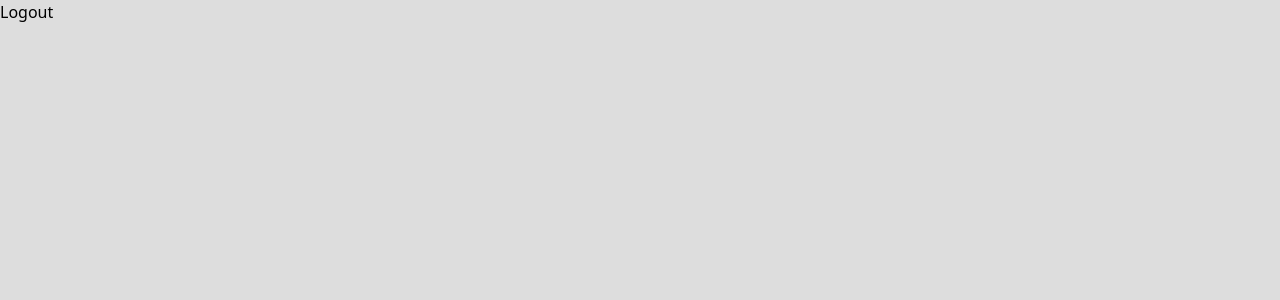
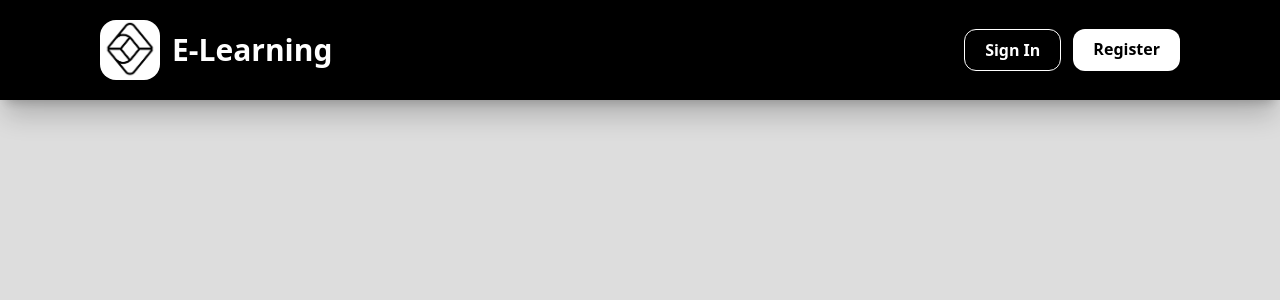
Before and after one commit to TranTienAnh190803/E-Learning-Platform, a React (Vite) app in the folder Frontend/: page / in a window 1280 px wide. Shown: the top 300 px of the page. Built offline with nearby package versions, Linux system fonts and the light colour scheme.

Commit message:
Frontend: Navbar

```diff
--- a/Frontend/src/Components/Navbar.tsx
+++ b/Frontend/src/Components/Navbar.tsx
@@ -0,0 +1,50 @@
+import { Link } from "react-router-dom";
+import { useAuthStore } from "../Hooks/AuthStore";
+import { isAdmin } from "../Helper/CheckRole";
+import { IoExit } from "react-icons/io5";
+
+export default function Navbar() {
+  const auth = useAuthStore((s) => s.auth);
+  const logout = useAuthStore((s) => s.logout);
+
+  return (
+    <div className="h-25 px-25 fixed top-0 left-0 right-0 flex justify-between items-center bg-black shadow-xl/20 z-1000">
+      <Link to={"/"} className="flex items-center select-none">
+        <img src="assets/Logo.jpg" className="h-15 rounded-2xl" />
+        <p className="pl-3 font-bold text-white text-3xl">
+          {auth.status === "authenticated" && isAdmin(auth.user.role)
+            ? "Admin"
+            : "E-Learning"}
+        </p>
+      </Link>
+      {/* Haven't Login yet */}
+      {auth.status !== "authenticated" && (
+        <div className="flex">
+          <Link
+            to={"/login"}
+            className="font-bold px-5 py-2 mr-3 text-white rounded-xl border border-white hover:bg-blue-700 hover:border-blue-700"
+          >
+            Sign In
+          </Link>
+          <Link
+            to={"/register"}
+            className="font-bold px-5 py-2 text-black rounded-xl bg-white hover:bg-gray-800 hover:text-white"
+          >
+            Register
+          </Link>
+        </div>
+      )}
+      {/* Admin Navbar */}
+      {auth.status === "authenticated" && isAdmin(auth.user.role) && (
+        <button
+          className="flex items-center font-bold px-5 py-2 text-white rounded-xl bg-red-700 hover:bg-red-800 cursor-pointer"
+          onClick={() => logout()}
+        >
+          <IoExit className="mr-2" />
+          Logout
+        </button>
+      )}
+      {/* Instructor & Student Navbar */}
+    </div>
+  );
+}
--- a/Frontend/src/Pages/HomePage.tsx
+++ b/Frontend/src/Pages/HomePage.tsx
@@ -1,6 +1,7 @@
 import { useEffect, useState } from "react";
 import { useAuthStore } from "../Hooks/AuthStore";
 import type { User } from "../Types/Common.type";
+import Navbar from "../Components/Navbar";
 
 export default function HomePage() {
   // Global State
@@ -19,13 +20,15 @@ export default function HomePage() {
 
   return (
     <div>
-      <button
+      {/* <button
         onClick={() => {
           logout();
         }}
       >
         Logout
-      </button>
+      </button> */}
+      <Navbar />
+      <div></div>
     </div>
   );
 }
```
Also changed, not shown: Frontend/public/assets/Logo.jpg (added), 1 other file (tests, documents, lock files or other folders).
